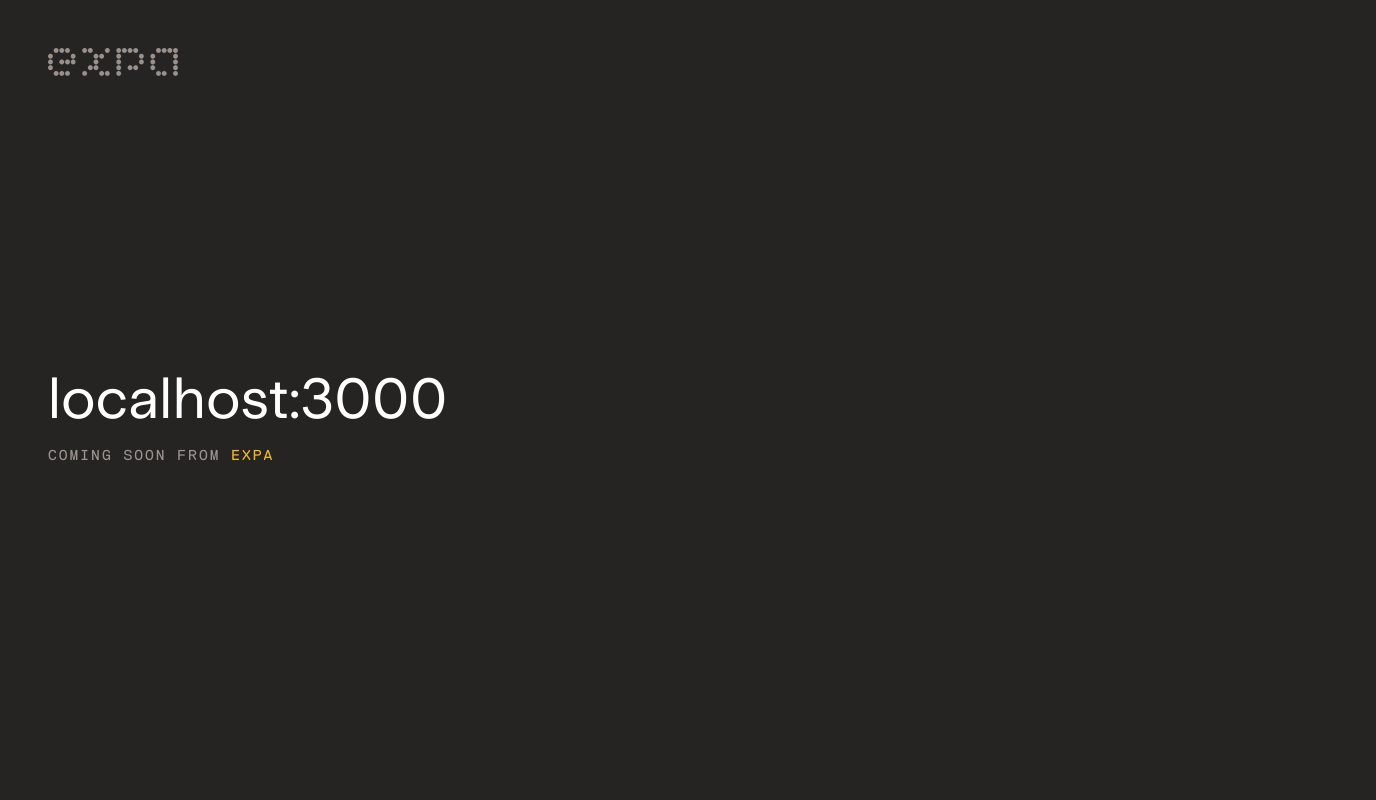
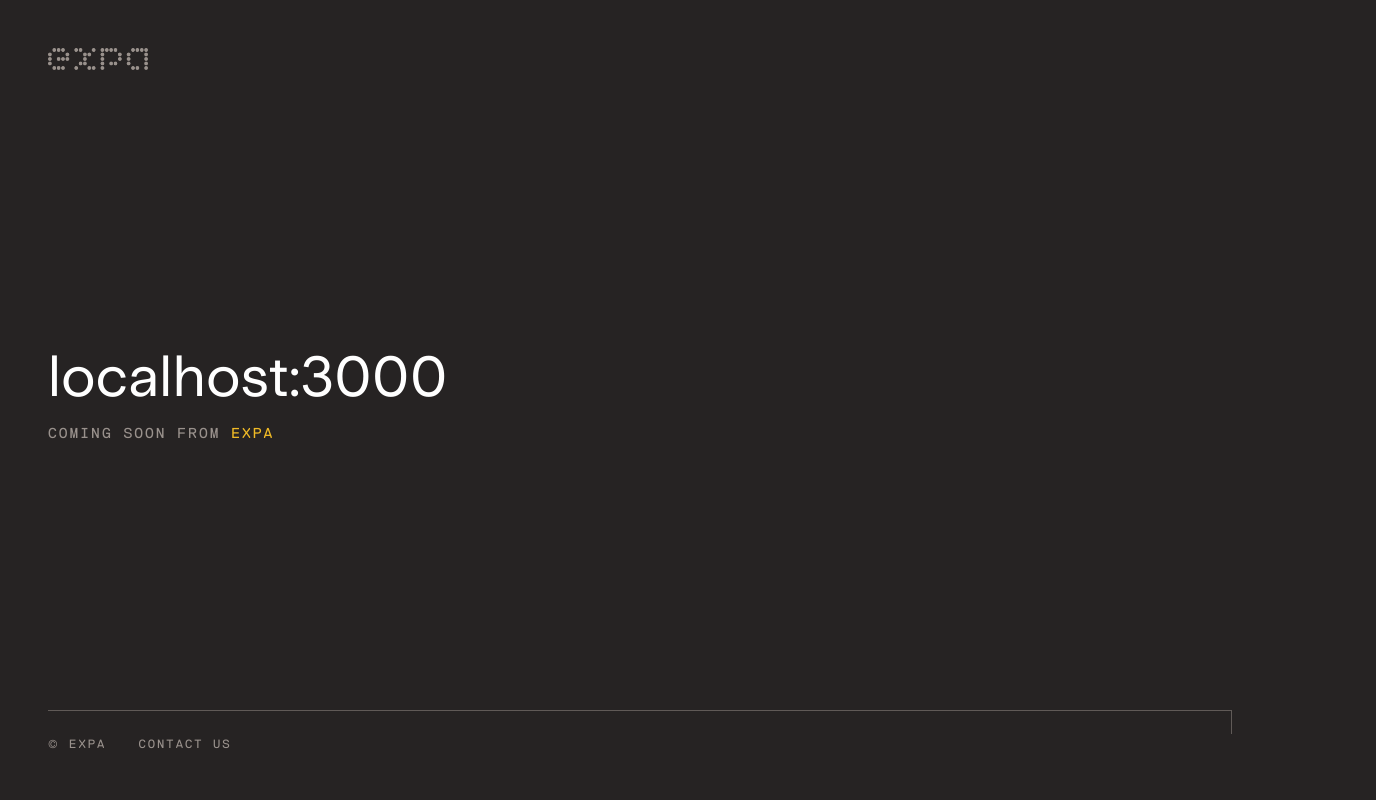
Before and after one commit to fabiogiolito/parked-next, a Next.js app: page / in a window 1280 px wide. Shown: the top 800 px of the page, 1376 px wide, since content can reach past the window. Built offline with nearby package versions, Linux system fonts and the light colour scheme.

Commit message:
change padding and semantic structure

```diff
--- a/pages/index.js
+++ b/pages/index.js
@@ -25,22 +25,24 @@ export default function Home({host}) {
         <meta content="/expa_og.png" property="twitter:image"/>
       </Head>
 
-      <a href={`https://expa.com/?ref=${host}`}>
-        <img src="/expa.png" width="130" height="28" />
-      </a>
+      <header>
+        <a href={`https://expa.com/?ref=${host}`}>
+          <img src="/expa.png" width="100" height="22" />
+        </a>
+      </header>
 
-      <div className="content">
+      <article>
         <h1>{host}</h1>
         <p className="mono">
           Coming soon from <a href={`https://expa.com/?ref=${host}`}>Expa</a>
         </p>
-      </div>
+      </article>
 
-      <div className="footer">
+      <footer>
         <hr />
         <span><small>&copy;</small> Expa</span>
         <a href={`mailto:hello@expa.com?subject=${host}&body=%0D%0A%0D%0A--%0D%0Acontact%20from%20${host}`}>Contact us</a>
-      </div>
+      </footer>
 
     </main>
   )
--- a/styles/globals.css
+++ b/styles/globals.css
@@ -38,22 +38,17 @@ main {
   height: 100vh;
   max-height: -moz-fill-available;
   max-height: -webkit-fill-available;
-  box-sizing: content-box;
-  padding: min(8vw, 3rem);
   display: flex;
   flex-direction: column;
   justify-content: space-between;
 }
 
-hr {
-  border: 0;
-  border-top: 1px solid var(--line);
-  border-right: 1px solid var(--line);
-  height: 1.5rem;
-  margin: 0;
+header {
+  padding: min(8vw, 3rem);
 }
 
-.content {
+article {
+  padding: min(8vw, 3rem);
   padding-bottom: 10vh;
 }
 
@@ -78,7 +73,16 @@ a {
   color: var(--yellow);
 }
 
-.footer {
+hr {
+  border: 0;
+  border-top: 1px solid var(--line);
+  border-right: 1px solid var(--line);
+  height: 1.5rem;
+  margin: 0;
+}
+
+footer {
+  padding: min(8vw, 3rem);
   width: 100%;
   font-family: 'Replica mono', monospace;
   text-transform: uppercase;
@@ -87,15 +91,15 @@ a {
   letter-spacing: 2px;
 }
 
-.footer span {
+footer span {
   display: inline-block;
   margin-right: 2rem;
 }
 
-.footer a {
+footer a {
   color: var(--medium);
 }
 
-.footer small {
+footer small {
   font-size: 1rem;
 }
```
